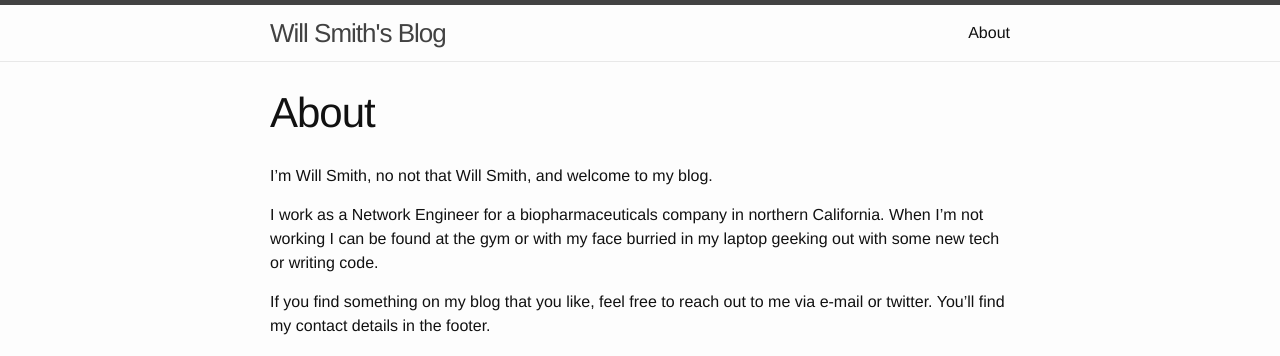
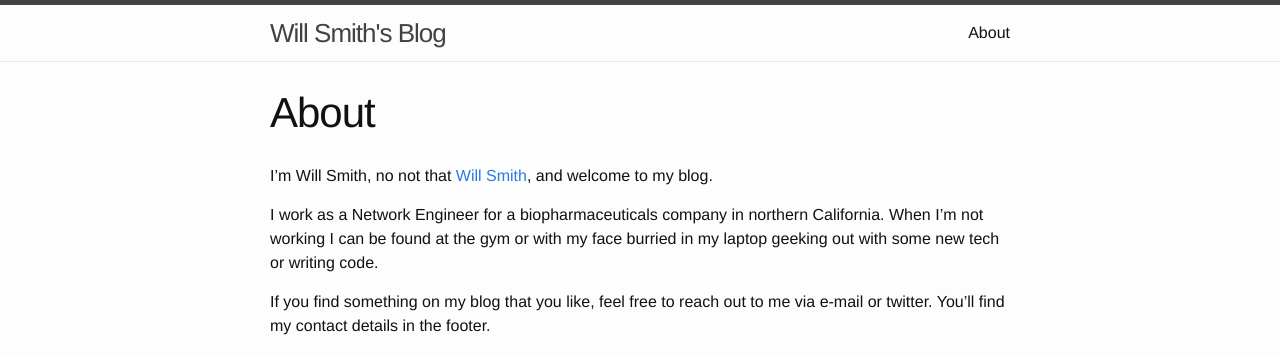
Before and after one commit to individuwill/blog, a Jekyll site: the page built from about.md, in a window 1280 px wide. Shown: the top 356 px of the page. Built offline with Jekyll 4.4.1, drawn with Linux system fonts in a browser that asks for light colours; part of the change alters nothing that is shown.

```diff
--- a/about.md
+++ b/about.md
@@ -4,7 +4,8 @@ title: About
 permalink: /about/
 ---
 
-I'm Will Smith, no not that Will Smith, and welcome to my blog.
+I'm Will Smith, no not that [Will Smith](https://en.wikipedia.org/wiki/Will_Smith),
+and welcome to my blog.
 
 I work as a Network Engineer for a biopharmaceuticals company in northern
 California. When I'm not working I can be found at the gym or with my face burried
```
